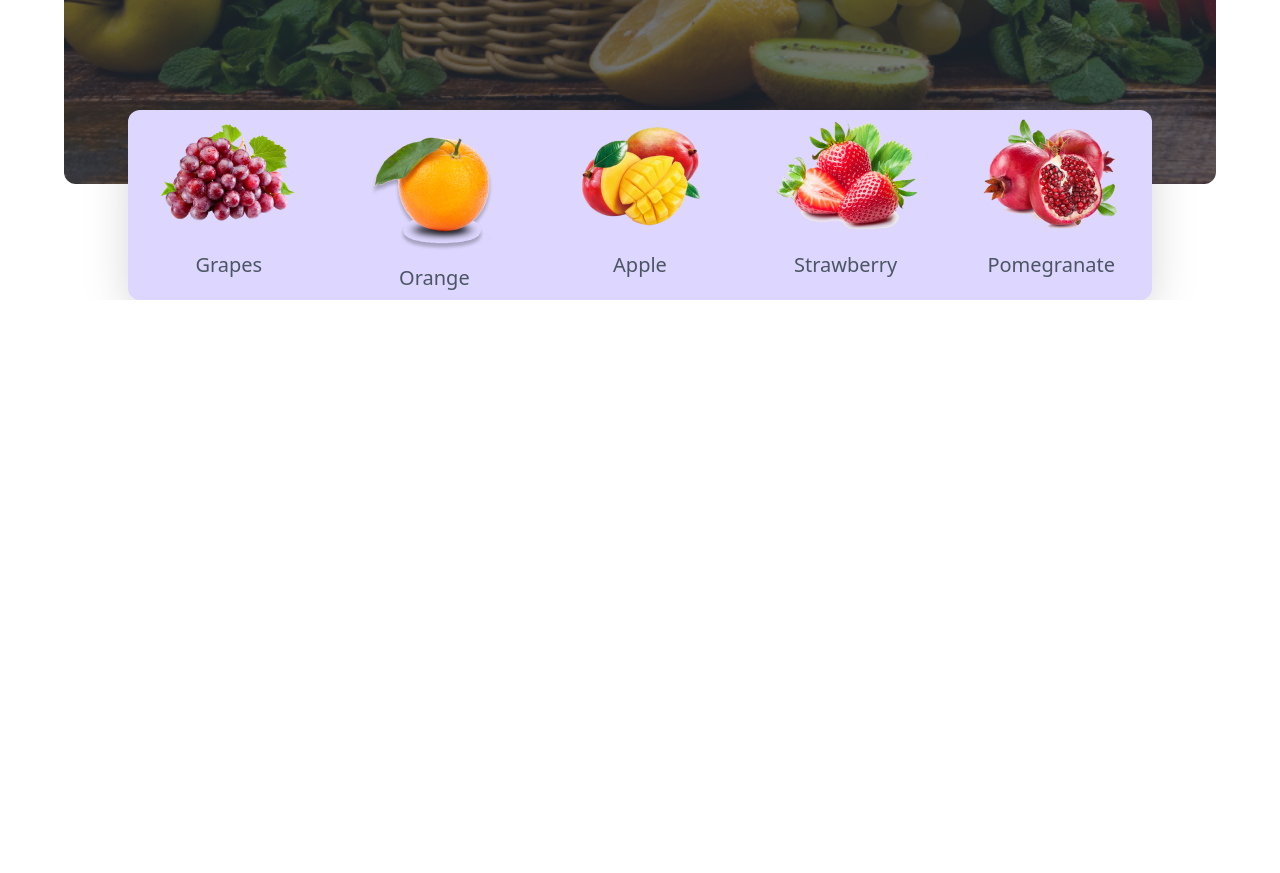
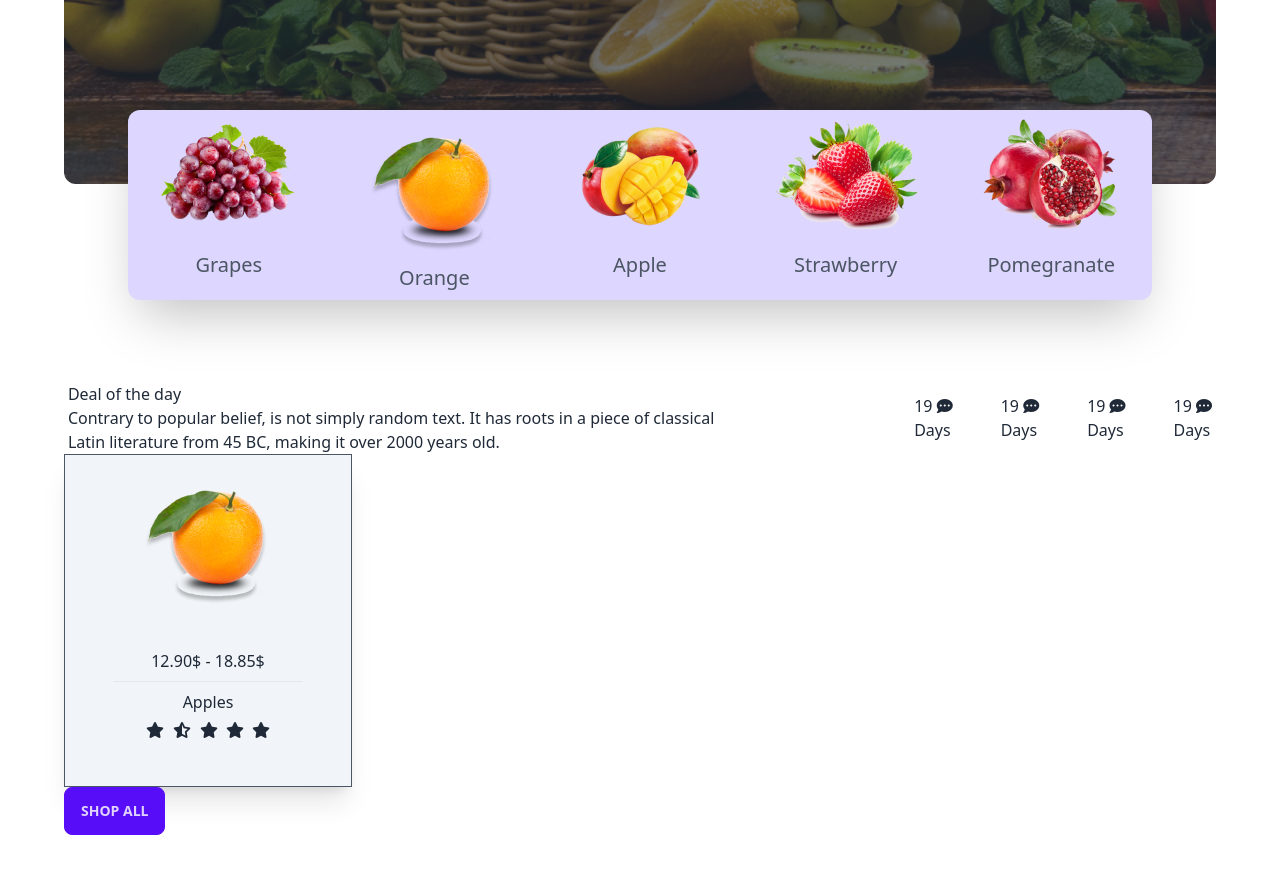
Before and after one commit to Usufhowlader/assignment-3-fruit-brust, a plain HTML site: page index.html in a window 1280 px wide. Shown: the part 756-1629 px from the top of the page. Before the commit the page ends 1056 px from the top, so only its background shows below. Drawn offline with nearby package versions, Linux system fonts and the light colour scheme.

Commit message:
added deal of the year section

```diff
--- a/index.html
+++ b/index.html
@@ -71,8 +71,6 @@
           </div>
       </nav>
       <!-- banner section -->
-
-
       <div class="relative">
         <div class="carousel w-full rounded-xl">
             <div id="slide1" class="carousel-item relative w-full">
@@ -187,12 +185,58 @@
                 <p class="text-xl font-normal text-gray-600">Pomegranate</p>
             </div>
         </div>
-
-
       </div>
     </header>
-    <main>
+    <!-- main section -->
+    <main class="md:container md:max-auto lg:container lg:mx-auto px-1 md:px-14 lg:px-16 mt-48">
+        <!-- Deal of the day section -->
+        <section class="my-24">
+            <div class="flex justify-around items-center gap-48">
+             <div>
+                <h2>Deal of the day</h2>
+                <p>Contrary to popular belief, is not simply random text. It has roots in a piece of classical<br>
+                    Latin literature from 45 BC, making it over 2000 years old.</p>
+             </div>
+               <div class="grid grid-cols-4 justify-around gap-12">
+                  <div>
+                    <h1>19   <i class="fa-solid fa-comment-dots"></i></h1>
+                    <p>Days</p>
+                  </div>
+                  <div>
+                    <h1>19  <i class="fa-solid fa-comment-dots"></i></h1>
+                    <p>Days</p>
+                  </div>
+                  <div>
+                    <h1>19  <i class="fa-solid fa-comment-dots"></i></h1>
+                    <p>Days</p>
+                  </div>
+                  <div>
+                    <h1>19  <i class="fa-solid fa-comment-dots"></i></h1>
+                    <p>Days</p>
+                  </div>
+               </div>
+            </div>
 
+            <div class="grid grid-cols-1 md:grid-cols-2 lg:grid-cols-4">
+                <div class=" lg:border border-gray-600 p-4 lg:shadow-xl card-actions justify-center lg:bg-slate-100">
+                    <figure><img src="./images/fruit7.png" alt="Shoes" /></figure>
+                    <div class="card-body">
+                      <h2 class="text-center">12.90$ - 18.85$</h2>
+                      <hr>
+                      <p class="text-center">Apples</p>
+                      <div class="card-actions justify-center">
+                        <i class="fa-solid fa-star"></i>
+                        <i class="fa-solid fa-star-half-stroke"></i>
+                        <i class="fa-solid fa-star"></i>
+                        <i class="fa-solid fa-star"></i>
+                        <i class="fa-solid fa-star"></i>
+                      </div>
+                    </div>
+                  </div>
+            </div>
+            <div class="btn btn-primary text-center">Shop All</div>
+
+        </section>
     </main>
     <footer>
 
```
